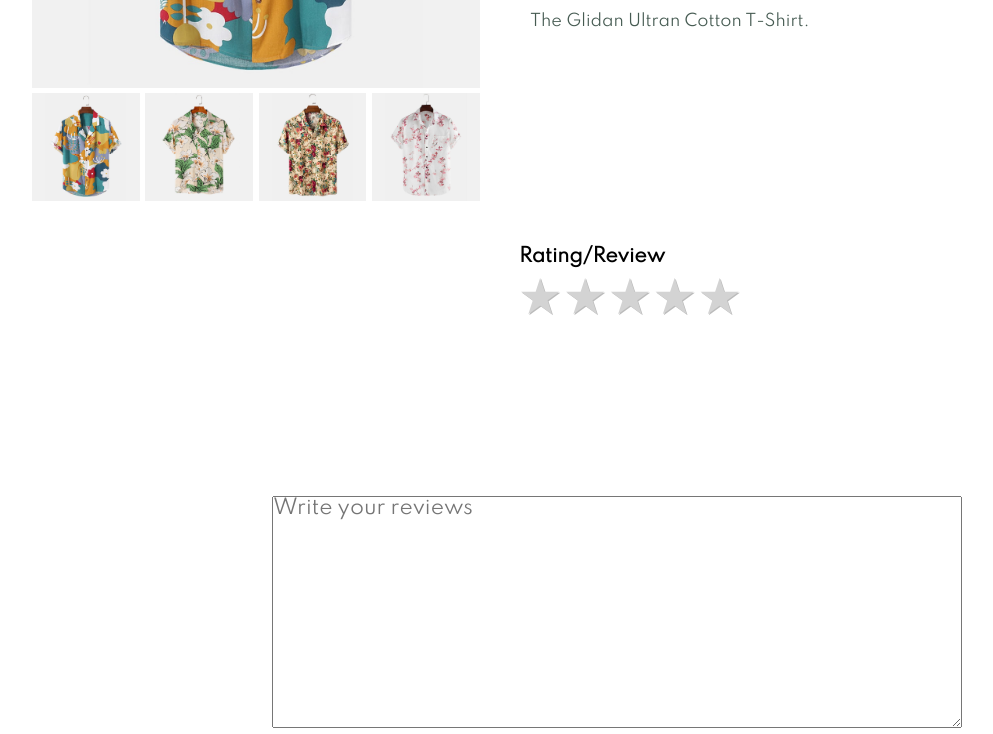
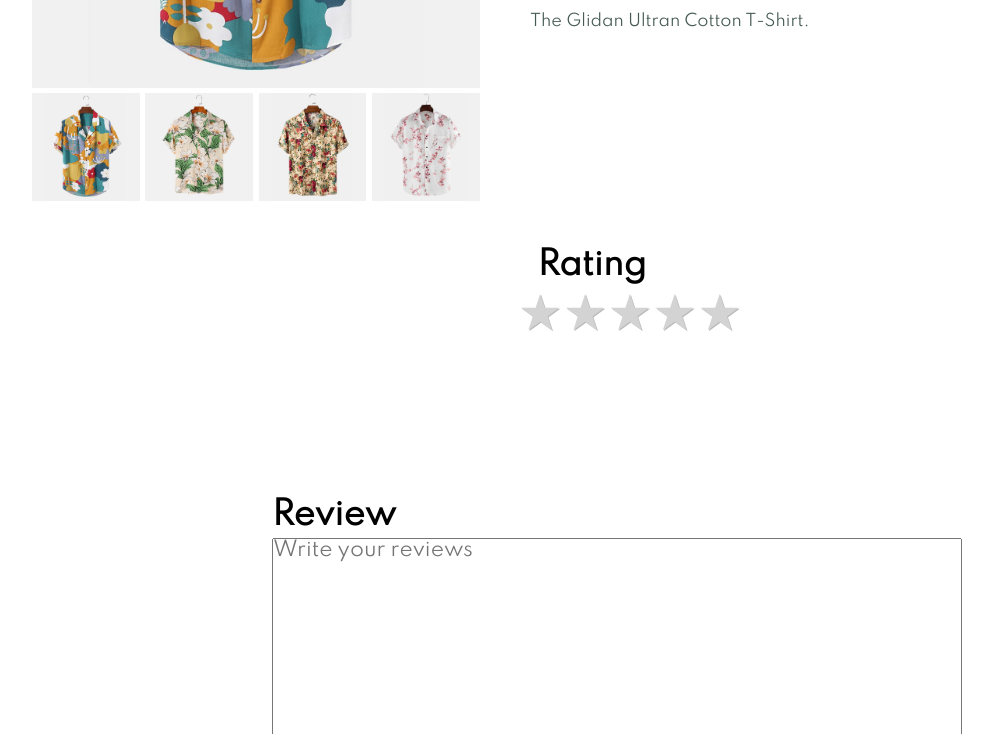
Before and after one commit to anand738/Northern-Trust, a plain HTML site: page sproduct.html in a window 1280 px wide. Shown: the part 505-1239 px from the top of the page, without its empty margins (48-1041 px from the left). Drawn offline with Linux system fonts and the light colour scheme; a script that the page names is missing.

Commit message:
sproduct updated

```diff
--- a/sproduct.html
+++ b/sproduct.html
@@ -100,7 +100,7 @@
     <section>
       <div class="center">
         <div class="stars">
-          <h3>Rating/Review</h3>
+          <h3 style="font-size:4vh">Rating</h3>
           <input type="radio" id="five" name="rate" value="5" />
           <label for="five"></label>
           <input type="radio" id="four" name="rate" value="4" />
@@ -114,6 +114,7 @@
         </div>
 
         <div class="form-outline" style="margin-left: 50px;">
+          <h3 style="font-size:4vh;margin-bottom: 0.5vh">Review</h3>
           <textarea
             class="form-control"
             id="textAreaExample1"
```
